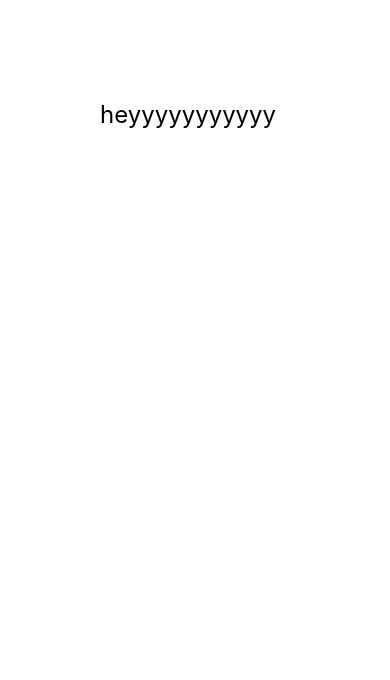
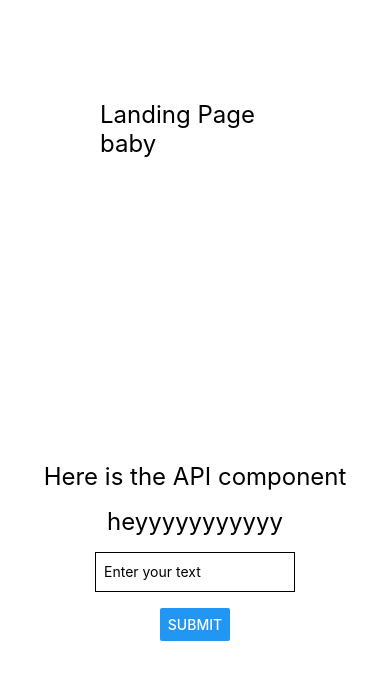
Before and after one commit to lneusaenger/heartcoded, a React Native app: screen / in a window 390 px wide. Shown: the top 680 px of the page. Built offline with nearby package versions, Linux system fonts and the light colour scheme; what native-base would draw is missing.

Commit message:
added form and api component

```diff
--- /dev/null
+++ b/src/components/API.js
@@ -0,0 +1,48 @@
+import React, { useState } from "react";
+import { Text, View, TextInput, Button, StyleSheet } from "react-native";
+
+const styles = StyleSheet.create({
+  container: {
+    flex: 1,
+    padding: 16,
+    alignItems: "center",
+    justifyContent: "center",
+  },
+  text: {
+    fontSize: 24,
+    marginBottom: 16,
+  },
+  input: {
+    height: 40,
+    width: 200,
+    borderWidth: 1,
+    padding: 8,
+    marginBottom: 16,
+  },
+});
+
+export default function API() {
+  const [inputText, setInputText] = useState("");
+
+  const handleInputChange = (text) => {
+    setInputText(text);
+  };
+
+  const handleApiCall = () => {
+    console.log("Here is inputText:", inputText);
+  };
+
+  return (
+    <View style={styles.container}>
+      <Text style={styles.text}>Here is the API component</Text>
+      <Text style={styles.text}>heyyyyyyyyyyy</Text>
+      <TextInput
+        style={styles.input}
+        placeholder="Enter your text"
+        onChangeText={handleInputChange}
+        value={inputText}
+      />
+      <Button title="Submit" onPress={handleApiCall} />
+    </View>
+  );
+}
--- a/src/components/LandingPage.js
+++ b/src/components/LandingPage.js
@@ -1,6 +1,7 @@
 
 import { Text } from "react-native";
 import { StyleSheet } from "react-native";
+import API from "./API";
 
 const styles = StyleSheet.create({
     text: {
@@ -11,7 +12,8 @@ const styles = StyleSheet.create({
 
 export default function LandingPage(){
     return(<>
-    <Text style={styles.text}>heyyyyyyyyyyy</Text>
+    <Text style={styles.text}>Landing Page baby</Text>
+    <API />
 
     </>);
 }
```
